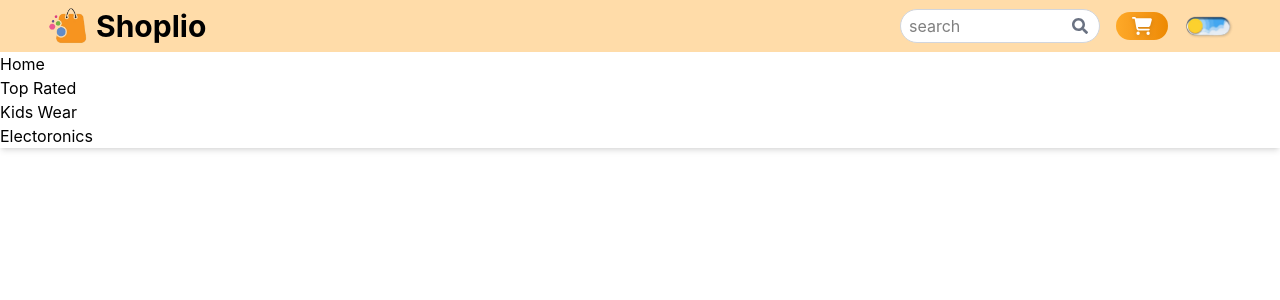
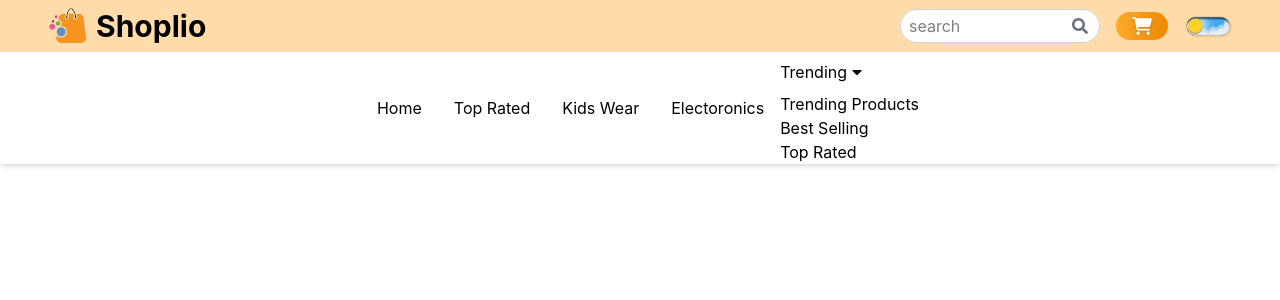
Before and after one commit to Douzandeh/Shoplio, a React (Vite) app: page / in a window 1280 px wide. Shown: the top 300 px of the page. Built offline with nearby package versions, Linux system fonts and the light colour scheme.

Commit message:
feat(navbar): add trending dropdown menu with sub-navigation links

```diff
--- a/src/components/Navbar/Navbar.jsx
+++ b/src/components/Navbar/Navbar.jsx
@@ -1,6 +1,6 @@
-import { FaSearch } from "react-icons/fa";
+import { FaCaretDown, FaSearch } from "react-icons/fa";
+import { FaCartShopping } from "react-icons/fa6";
 import Logo from "../../assets/logo.png";
-import { FaCartShopping } from "react-icons/fa6";
 import DarkMode from "./DarkMode";
 
 const Menu = [
@@ -26,6 +26,23 @@ const Menu = [
   },
 ];
 
+const DropdownLinks = [
+  {
+    id: 1,
+    name: "Trending Products",
+    link: "/#",
+  },
+  {
+    id: 2,
+    name: "Best Selling",
+    link: "/#",
+  },
+  {
+    id: 3,
+    name: "Top Rated",
+    link: "/#",
+  },
+];
 function Navbar() {
   return (
     <div className="shadow-md bg-white dark:bg-gray-900 dark:text-white duration-200 relative z-40">
@@ -70,13 +87,36 @@ function Navbar() {
         </div>
       </div>
       {/* lower Navbar */}
-      <div>
-        <ul>
+      <div className="flex justify-center">
+        <ul className="sm:flex hidden items-center gaap-4">
           {Menu.map((data) => (
             <li key={data.id}>
-              <a href={data.link}>{data.name}</a>
+              <a
+                href={data.link}
+                className="inline-block px-4 hover:text-primary duration-200"
+              >
+                {data.name}
+              </a>
             </li>
           ))}
+          {/* Simple Dropdown and Links */}
+          <li>
+            <a href="#" className="flex items-center gap-0.5 py-2">
+              Trending
+              <span>
+                <FaCaretDown className="transition-all duration-200 group-hover:rotate-180" />
+              </span>
+            </a>
+            <div>
+              <ul>
+                {DropdownLinks.map((data) => (
+                  <li key={data.id}>
+                    <a href={data.link}>{data.name}</a>
+                  </li>
+                ))}
+              </ul>
+            </div>
+          </li>
         </ul>
       </div>
     </div>
```
